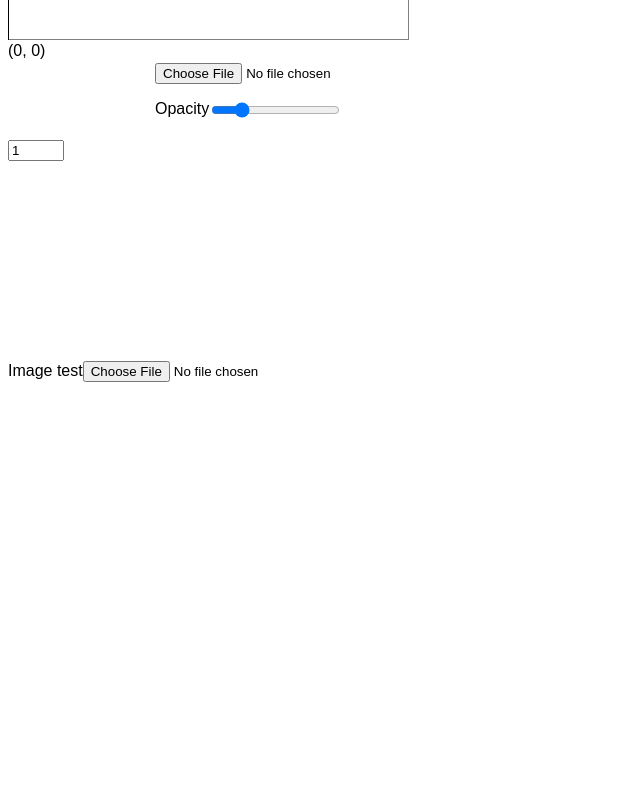
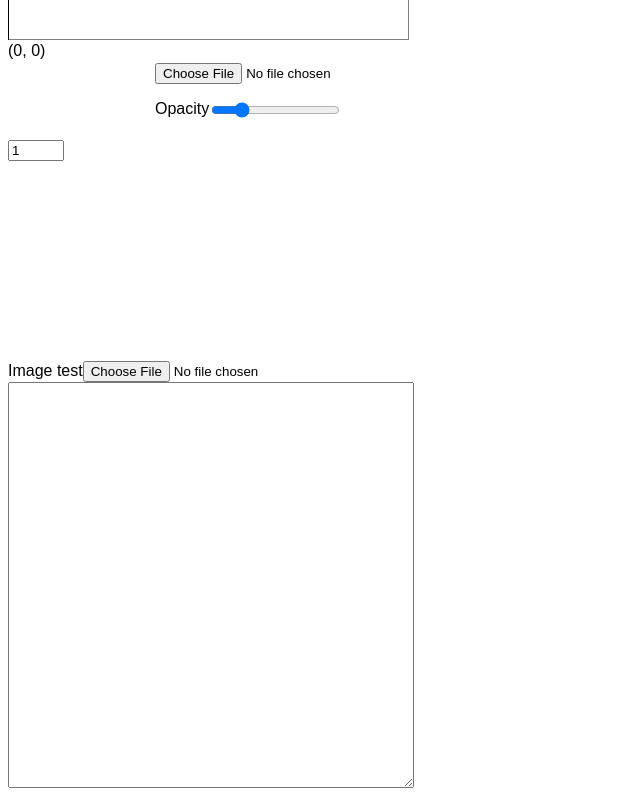
Before and after one commit to dmitrysidorenko/icefp-2022, a React (Create React App) app: page / in a window 1280 px wide. Shown: the part 411-1211 px from the top of the page, without its empty margins (0-640 px from the left). Before the commit the page ends 801 px from the top, so only its background shows below. Built offline with nearby package versions, Linux system fonts and the light colour scheme.

Commit message:
generate moves

```diff
--- a/src/App.tsx
+++ b/src/App.tsx
@@ -7,6 +7,7 @@ import { Block, Move, SimpleBlock } from "./types";
 import "./styles.css";
 import { RasterizeMove } from "./moves/rasterize";
 import { ImageLogger, ImageTest } from "./image";
+import MovesViewer from "./moves-viewer";
 
 
 const canvasSize = {
@@ -83,6 +84,7 @@ export default function App() {
       </EditorProvider>
       <input style={{ marginTop: 100 }} type="number" min={1} max={20} step={1} value={rasterizeDepth} onChange={e => setRasterizeDepth(+e.target.value)} />
       <ImageTest></ImageTest>
+      <MovesViewer moves={state.moves} />
     </div >
   );
 }
--- /dev/null
+++ b/src/moves-viewer.tsx
@@ -0,0 +1,23 @@
+import { Move } from "./types";
+
+export default function MovesViewer({ moves }: { moves: Move[] }) {
+    return <div style={{ width: 400 }}>
+        <textarea style={{ width: '100%', minHeight: 400 }} value={moves.map(stringifyMove).join('\n')}></textarea>
+    </div>
+}
+
+
+export function stringifyMove(move: Move): string {
+    switch (move.name) {
+        case "color":
+            return `color [${move.blockId}] [${move.color.join(',')}]`;
+        case "lcut":
+            return `cut [${move.blockId}] [${move.orientation}] [${move.orientation === 'vertical' ? move.point[0] : move.point[1]}]`;
+        case "pcut":
+            return `cut [${move.blockId}] [${move.point.join(',')}]`;
+        case "merge":
+            return `merge [${move.block1Id}] [${move.block2Id}]`;
+        case "swap":
+            return `swap [${move.block1Id}] [${move.block2Id}]`;
+    }
+}
--- a/src/moves/color.ts
+++ b/src/moves/color.ts
@@ -1,4 +1,4 @@
-import { Color, Canvas, SimpleBlock, MoveCommand, BlockId } from "../types";
+import { Color, Canvas, SimpleBlock, MoveCommand, BlockId, MoveCommandResult } from "../types";
 
 export const ColorMove: MoveCommand<{ blockId: BlockId, color: Color }> = ({
   blocks,
@@ -9,14 +9,29 @@ export const ColorMove: MoveCommand<{ blockId: BlockId, color: Color }> = ({
   blockId: string;
   color: Color;
 }) => {
-  return {
-    blocks: blocks.map((block) => block.id === blockId ? colorBlock(block, color) : block),
-    moves: [["color", blockId, color]]
-  }
+  return blocks.reduce<MoveCommandResult>((acc, block) => {
+    if (block.id === blockId) {
+      const r = colorBlock(block, color)
+      acc.blocks.push(...r.blocks)
+      acc.moves.push(...r.moves)
+    }
+    else {
+      acc.blocks.push(block)
+    }
+    return acc
+  }, {
+    blocks: [],
+    moves: []
+  })
 }
 
-export function colorBlock(block: SimpleBlock, color: Color): SimpleBlock {
-  return { ...block, color };
+export function colorBlock(block: SimpleBlock, color: Color): MoveCommandResult {
+  return {
+    blocks: [{ ...block, color }],
+    moves: [{
+      name: 'color', color, blockId: block.id, blockShape: [[...block.shape[0]], [...block.shape[1]]]
+    }]
+  };
 }
 
 export default ColorMove
--- a/src/moves/line-cut.ts
+++ b/src/moves/line-cut.ts
@@ -1,18 +1,12 @@
-import { Point, Orientation, SimpleBlock, Block, MoveCommand, BlockId, LCutMove } from "../types";
+import { Point, Orientation, SimpleBlock, Block, MoveCommand, BlockId, LCutMove, Shape, MoveCommandResult } from "../types";
 
 const LineCut: MoveCommand<{ blockId: BlockId, orientation: Orientation, point: Point }> = ({
   blocks,
   blockId,
   orientation,
   point: [x, y]
-}: {
-  blocks: Block[];
-  blockId: string;
-  orientation: Orientation;
-  point: Point;
 }) => {
-  return {
-    blocks: blocks.reduce<SimpleBlock[]>((resultBlocks, block) => {
+  return blocks.reduce<MoveCommandResult>((resultBlocks, block) => {
     if (block.id === blockId) {
       // check is point is inside block
       const [p1, p2] = block.shape;
@@ -28,28 +22,30 @@ const LineCut: MoveCommand<{ blockId: BlockId, orientation: Orientation, point:
           color: block.color,
           shape: [orientation === "vertical" ? [x, p1[1]] : [p1[0], y], [...p2]]
         };
-          resultBlocks.push(newBlock1, newBlock2)
+        resultBlocks.blocks.push(newBlock1, newBlock2)
+        resultBlocks.moves.push(makeLineCutMove({
+          blockId, orientation, point: [x, y], shape: [[...p1], [...p2]]
+        }))
         return resultBlocks
       }
     }
-      resultBlocks.push(block)
+    resultBlocks.blocks.push(block)
     return resultBlocks
-    }, []),
-    moves: [makeLineCutMove({
-      blockId, orientation, point: [x, y]
-    })]
-  }
+  }, { blocks, moves: [] })
 }
 
 export function makeLineCutMove({
   blockId,
   orientation,
-  point: [x, y] }: {
+  point: [x, y],
+  shape
+}: {
   blockId: string;
   orientation: Orientation;
-    point: Point;
+  point: Point
+  shape: Shape
 }): LCutMove {
-  return ["cut", blockId, [orientation], orientation === 'vertical' ? [x] : [y]]
+  return { name: "lcut", blockId, orientation, point: [x, y], blockShape: shape }
 }
 
 export default LineCut
--- a/src/moves/point-cut.ts
+++ b/src/moves/point-cut.ts
@@ -1,4 +1,4 @@
-import { Block, BlockId, MoveCommand, PCutMove, Point, SimpleBlock } from "../types";
+import { Block, BlockId, Move, MoveCommand, MoveCommandResult, PCutMove, Point, Shape, SimpleBlock } from "../types";
 
 
 export const PointCut: MoveCommand<{ blockId: BlockId, point: Point }> = ({
@@ -10,25 +10,24 @@ export const PointCut: MoveCommand<{ blockId: BlockId, point: Point }> = ({
   blockId: string;
   point: Point;
 }) => {
-  return {
-    blocks: blocks.reduce<SimpleBlock[]>((resultBlocks, block) => {
-      if (block.id === blockId) {
-        const isInside = isPointInsideBlock(block, point)
-        if (isInside) {
-          resultBlocks.push(
-            ...PointCutBlock(block, point)
-          )
-          return resultBlocks
-        }
+  return blocks.reduce<MoveCommandResult>((acc, block) => {
+    if (block.id === blockId) {
+      const isInside = isPointInsideBlock(block, point)
+      if (isInside) {
+        const { blocks: newBlocks, moves } = PointCutBlock(block, point)
+        acc.blocks.push(
+          ...newBlocks
+        )
+        acc.moves.push(...moves)
+        return acc
       }
-      resultBlocks.push(block)
-      return resultBlocks
-    }, []),
-    moves: [makePointCutMove({ blockId, point })]
-  }
+    }
+    acc.blocks.push(block)
+    return acc
+  }, { blocks: [...blocks], moves: [] })
 }
 
-export function PointCutBlock(block: SimpleBlock, [x, y]: Point): SimpleBlock[] {
+export function PointCutBlock(block: Block, [x, y]: Point): { blocks: Block[]; moves: Move[] } {
   const [p1, p2] = block.shape;
 
   const newBlock1: SimpleBlock = {
@@ -57,17 +56,22 @@ export function PointCutBlock(block: SimpleBlock, [x, y]: Point): SimpleBlock[]
       [x, p2[1]]
     ]
   };
-  return [newBlock1, newBlock2, newBlock3, newBlock4];
+  return {
+    blocks: [newBlock1, newBlock2, newBlock3, newBlock4],
+    moves: [makePointCutMove({ blockId: block.id, point: [x, y], shape: [[...p1], [...p2]] })]
+  };
 }
 
 export function makePointCutMove({
   blockId,
-  point
+  point,
+  shape
 }: {
   blockId: string;
   point: Point;
+  shape: Shape
 }): PCutMove {
-  return ["cut", blockId, point]
+  return { name: "pcut", blockId, point, blockShape: shape }
 }
 
 
--- a/src/moves/rasterize.ts
+++ b/src/moves/rasterize.ts
@@ -1,4 +1,4 @@
-import { Block, Color, initCanvas, MoveCommand, Point, Shape, SimpleBlock } from "../types";
+import { Block, Color, initCanvas, Move, MoveCommand, MoveCommandResult, Point, Shape, SimpleBlock } from "../types";
 import ColorMove, { colorBlock } from "./color";
 import bim from 'browser-image-manipulation';
 import PointCut, { PointCutBlock } from "./point-cut";
@@ -30,12 +30,20 @@ export const RasterizeMove: MoveCommand<{
 
     const all = await Promise.all(allRasterized);
 
-    return { blocks: all.flat(), moves: [] };
+    return {
+      blocks: all.reduce<Block[]>((acc, el) => {
+        acc.push(...el.blocks)
+        return acc
+      }, []), moves: all.reduce<Move[]>((acc, el) => {
+        acc.push(...el.moves)
+        return acc
+      }, [])
+    };
   }
 
 
 
-async function rasterizeBlock(target: Image, block: Block) {
+async function rasterizeBlock(target: Image, block: Block): Promise<MoveCommandResult> {
   const scaled = await resizeImage(target, 2, 2);
 
   const [blc, brc, trc, tlc] = getColors(scaled, [
@@ -48,17 +56,20 @@ async function rasterizeBlock(target: Image, block: Block) {
   const diffs = [blc, brc, trc, tlc].map(c => colorDiff(c, block.color));
 
   if (Math.max(...diffs) === 0) {
-    return [block];
+    return { blocks: [block], moves: [] };
   }
 
-  const [bl, br, tr, tl] = PointCutBlock(block, center(block.shape));
+  const { blocks: [bl, br, tr, tl], moves } = PointCutBlock(block, center(block.shape));
 
-  return [
-    colorBlock(bl, blc),
-    colorBlock(br, brc),
-    colorBlock(tr, trc),
-    colorBlock(tl, tlc),
-  ];
+  return [[bl, blc], [br, brc], [tr, trc], [tl, tlc]].reduce<MoveCommandResult>((acc: MoveCommandResult, el) => {
+    const r = colorBlock(el[0] as Block, el[1] as Color)
+    acc.blocks.push(...r.blocks)
+    acc.moves.push(...r.moves)
+    return acc
+  }, {
+    blocks: [],
+    moves: [...moves]
+  })
 }
 
 
```
Also changed, not shown: src/types.ts (+5 -5 lines). Lines whose indentation alone changed are shown as unchanged.
